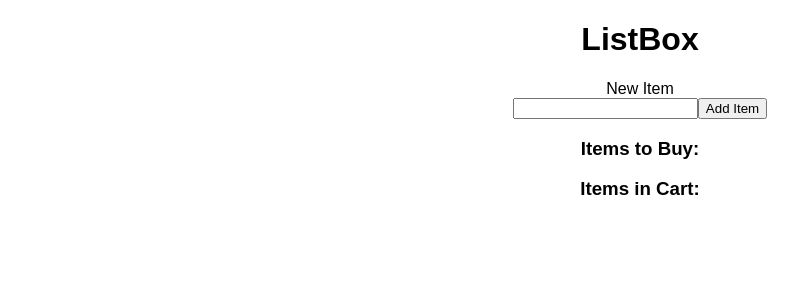
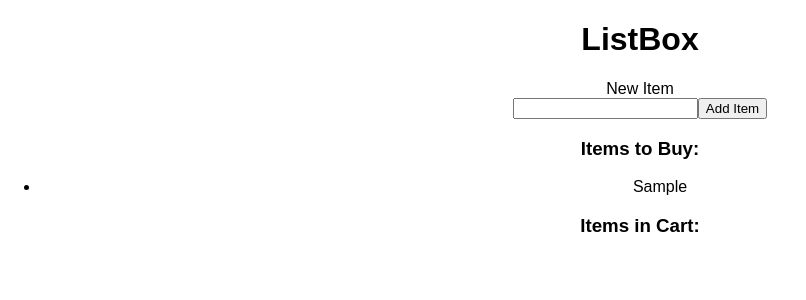
Before and after one commit to zoverlvx/listbox2, a React (Create React App) app: page / in a window 1280 px wide. Both pictures are taken after typing "Sample" into the empty fields and a click on the button "Add Item". Shown: the top 300 px of the page, without its empty margins (0-806 px from the left). Built offline with nearby package versions, Linux system fonts and the light colour scheme.

Commit message:
Maps the content of items to buy to list.

```diff
--- a/src/App.js
+++ b/src/App.js
@@ -55,7 +55,20 @@ class App extends Component {
                     </button>
                 </form>
                 <h3>Items to Buy:</h3>
-                <ul></ul>
+                <ul>
+                    {
+                        this.state.itemsToBuy.map(
+                            (item) => {
+                                return (
+                                    <li
+                                    >
+                                        {item.title}
+                                    </li>
+                                )
+                            }
+                        )
+                    }
+                </ul>
                 <h3>Items in Cart:</h3>
             </div>
         );
```
